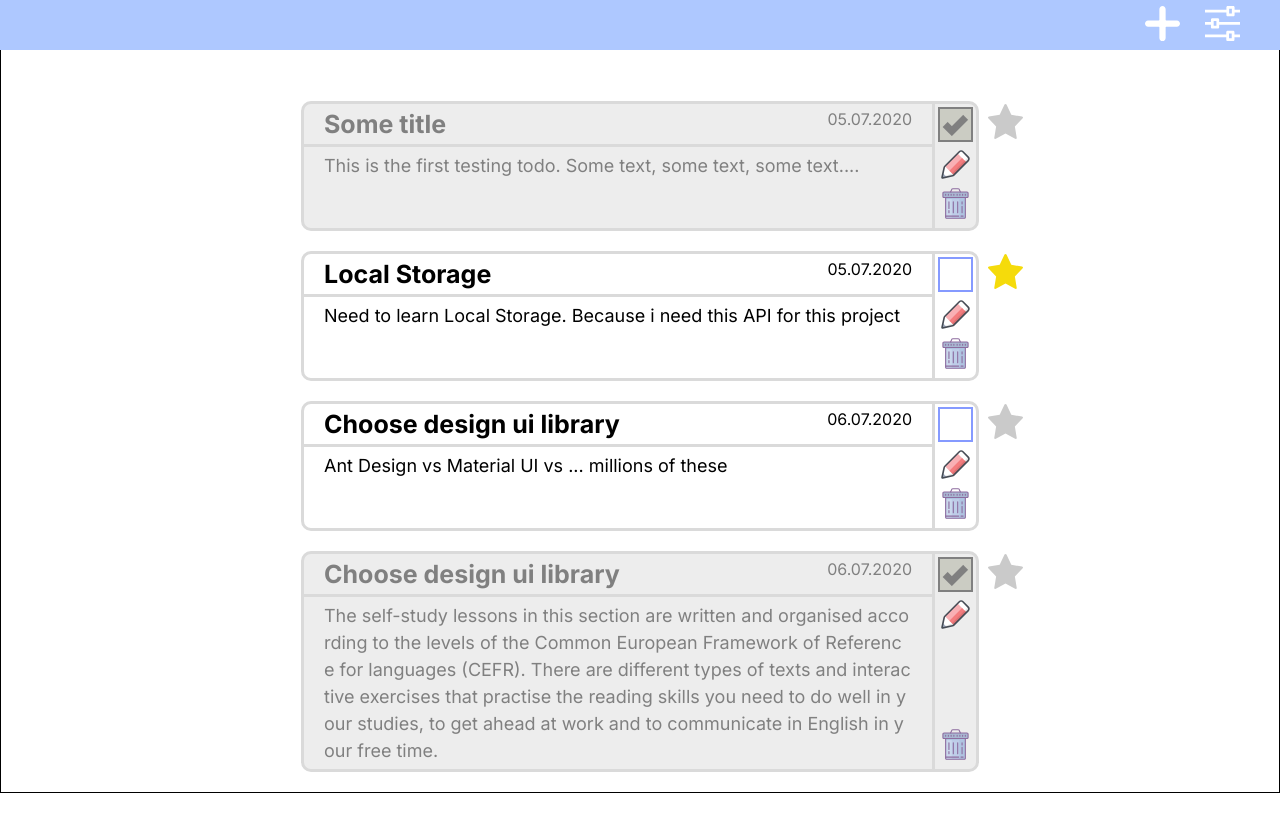
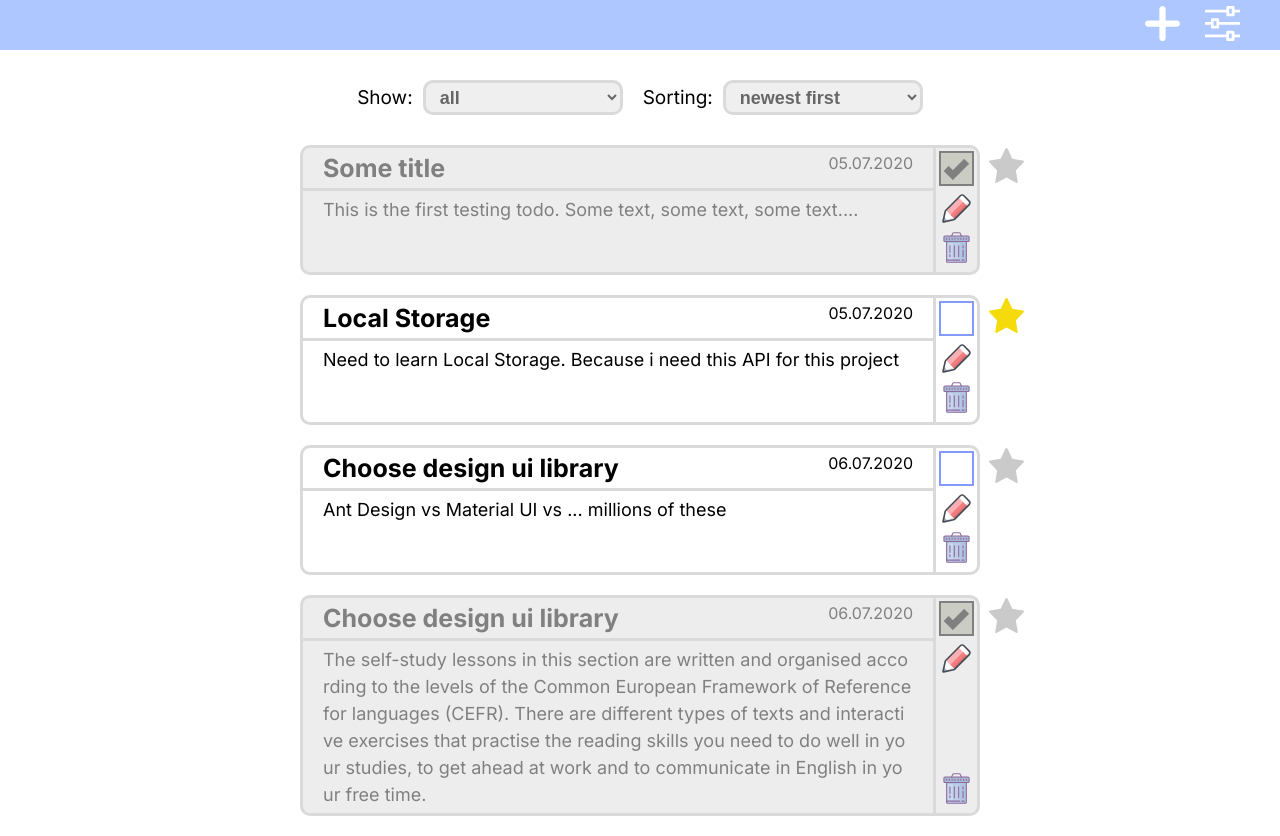
Before and after one commit to grygoryz/todo-simple, a React (Create React App) app: page / in a window 1280 px wide. Before the commit the page ends 800 px from the top, so only its background shows below. Built offline with nearby package versions, Linux system fonts and the light colour scheme.

Commit message:
Panel. Select styling

```diff
--- a/src/App.js
+++ b/src/App.js
@@ -3,6 +3,7 @@ import c from "./App.module.scss"
 import TasksListContainer from "./components/TasksList/TasksListContainer";
 import EditComponentContainer from "./components/EditComponent/EditComponentContainer";
 import HeaderContainer from "./components/Header/HeaderContainer";
+import Panel from "./components/Panel/Panel";
 
 // мб сделать так, чтобы editComponentContainer сам брал editingTask из стейта. лишнее прокидывание
 
@@ -12,6 +13,7 @@ function App({editMode}) {
         {editMode && <EditComponentContainer/>}
         <HeaderContainer/>
         <div className={c.content}>
+            <Panel/>
             <div className={c.list}>
                 <TasksListContainer/>
             </div>
--- a/src/App.module.scss
+++ b/src/App.module.scss
@@ -1,6 +1,5 @@
 .content{
-  padding: 100px 300px 0;
-  border: 1px solid black;
+  padding: 80px 300px 0;
 }
 
 .list{
--- /dev/null
+++ b/src/components/Panel/FilterSelect/FilterSelect.js
@@ -0,0 +1,20 @@
+import React from "react";
+import c from "./FilterSelect.module.scss"
+import selectStyle from "../Select.module.scss"
+
+
+const FilterSelect = (props) => {
+    return (
+        <div className={c.container}>
+            <div className={c.title}>Show: </div>
+            <select className={selectStyle.select}>
+                <option value="SHOW_ALL">all</option>
+                <option value="SHOW_IMPORTANT">important only</option>
+                <option value="SHOW_ACTIVE">active only</option>
+                <option value="SHOW_COMPLETED">completed only</option>
+            </select>
+        </div>
+    )
+};
+
+export default FilterSelect
--- /dev/null
+++ b/src/components/Panel/FilterSelect/FilterSelect.module.scss
@@ -0,0 +1,9 @@
+.container{
+  display: flex;
+  align-items: center;
+}
+
+.title{
+  margin-right: 10px;
+  font-size: 19px;
+}
--- /dev/null
+++ b/src/components/Panel/Panel.js
@@ -0,0 +1,16 @@
+import React from "react";
+import c from "./Panel.module.scss"
+import FilterSelect from "./FilterSelect/FilterSelect";
+import SortingSelect from "./SortingSelect/SortingSelect";
+
+
+const Panel = (props) => {
+    return (
+        <div className={c.container}>
+            <FilterSelect/>
+            <SortingSelect/>
+        </div>
+    )
+};
+
+export default Panel
--- /dev/null
+++ b/src/components/Panel/Panel.module.scss
@@ -0,0 +1,8 @@
+.container{
+  margin-bottom: 30px;
+  display: flex;
+  justify-content: center;
+  & > div:first-child{
+    margin-right: 20px;
+  }
+}
--- /dev/null
+++ b/src/components/Panel/Select.module.scss
@@ -0,0 +1,18 @@
+.select{
+  width: 200px;
+  height: 35px;
+  font-size: 18px;
+  border: 3px solid #dadada;
+  font-family: 'Poppins', sans-serif;
+  font-weight: bold;
+  color: #676767;
+  padding: 0 0 0 10px;
+  border-radius: 10px;
+  outline: none;
+  transition: border-color .1s;
+  cursor: pointer;
+
+  &:hover{
+    border-color: #b8b8b8;
+  }
+}
--- /dev/null
+++ b/src/components/Panel/SortingSelect/SortingSelect.js
@@ -0,0 +1,18 @@
+import React from "react";
+import c from "./SortingSelect.module.scss"
+import selectStyle from "../Select.module.scss"
+
+
+const SortingSelect = (props) => {
+    return (
+        <div className={c.container}>
+           <div className={c.title}>Sorting:</div>
+            <select className={selectStyle.select}>
+                <option value="SORTING_NEWEST_FIRST">newest first</option>
+                <option value="SORTING_OLDEST_FIRST">oldest first</option>
+            </select>
+        </div>
+    )
+};
+
+export default SortingSelect
--- /dev/null
+++ b/src/components/Panel/SortingSelect/SortingSelect.module.scss
@@ -0,0 +1,9 @@
+.container{
+  display: flex;
+  align-items: center;
+}
+
+.title{
+  margin-right: 10px;
+  font-size: 19px;
+}
--- a/src/components/TasksList/TasksListContainer.js
+++ b/src/components/TasksList/TasksListContainer.js
@@ -6,6 +6,7 @@ import {setEditMode} from "../../redux/app-reducer";
 
 const TasksListContainer = ({tasks, toggleCompleted, toggleImportant, removeTask, setEditMode, setEditingTask}) => {
 
+    // это можно вынести в thunk
     const openEditWindow = (task) => {
         setEditingTask(task);
         setEditMode(true);
```
